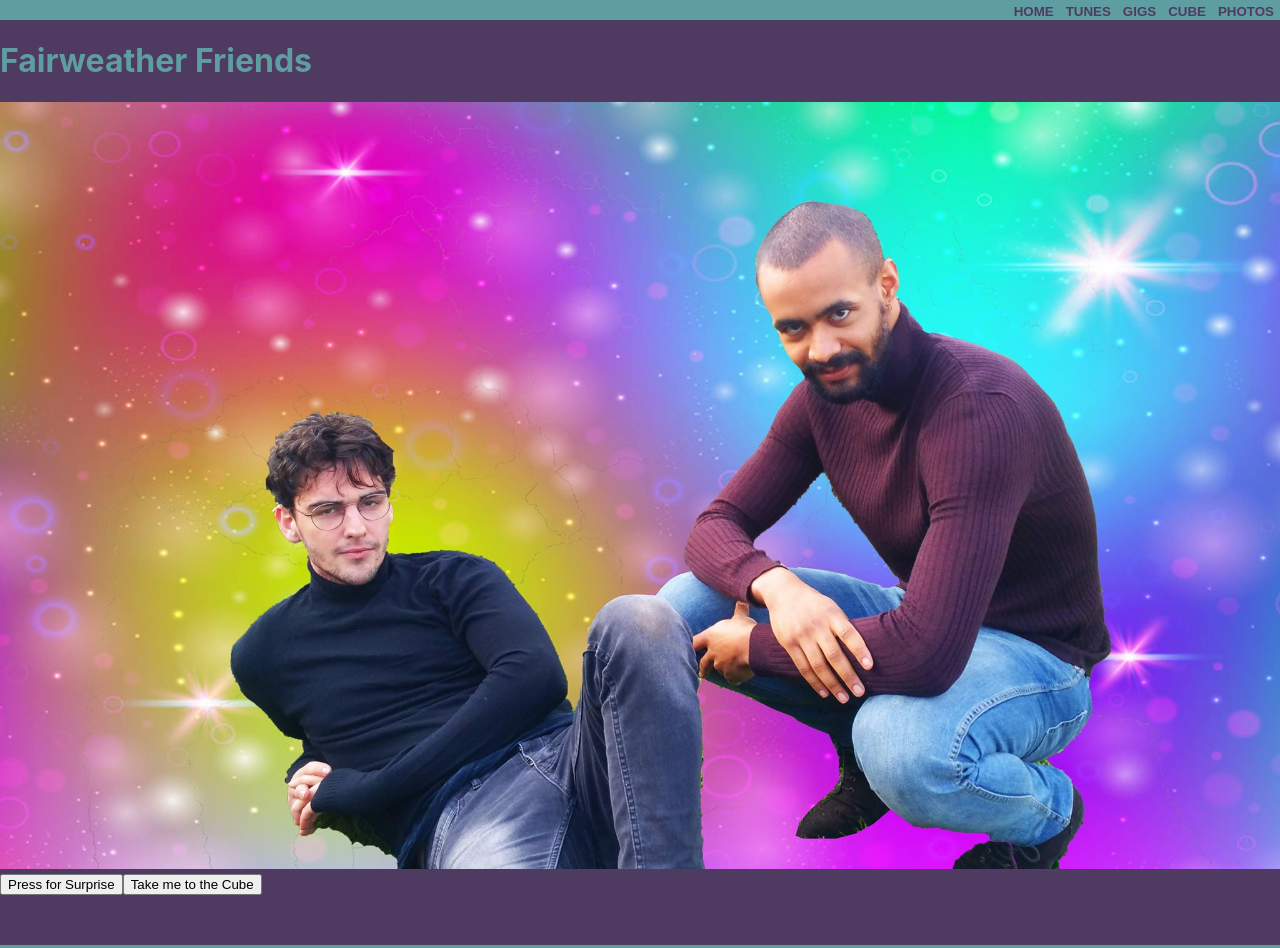
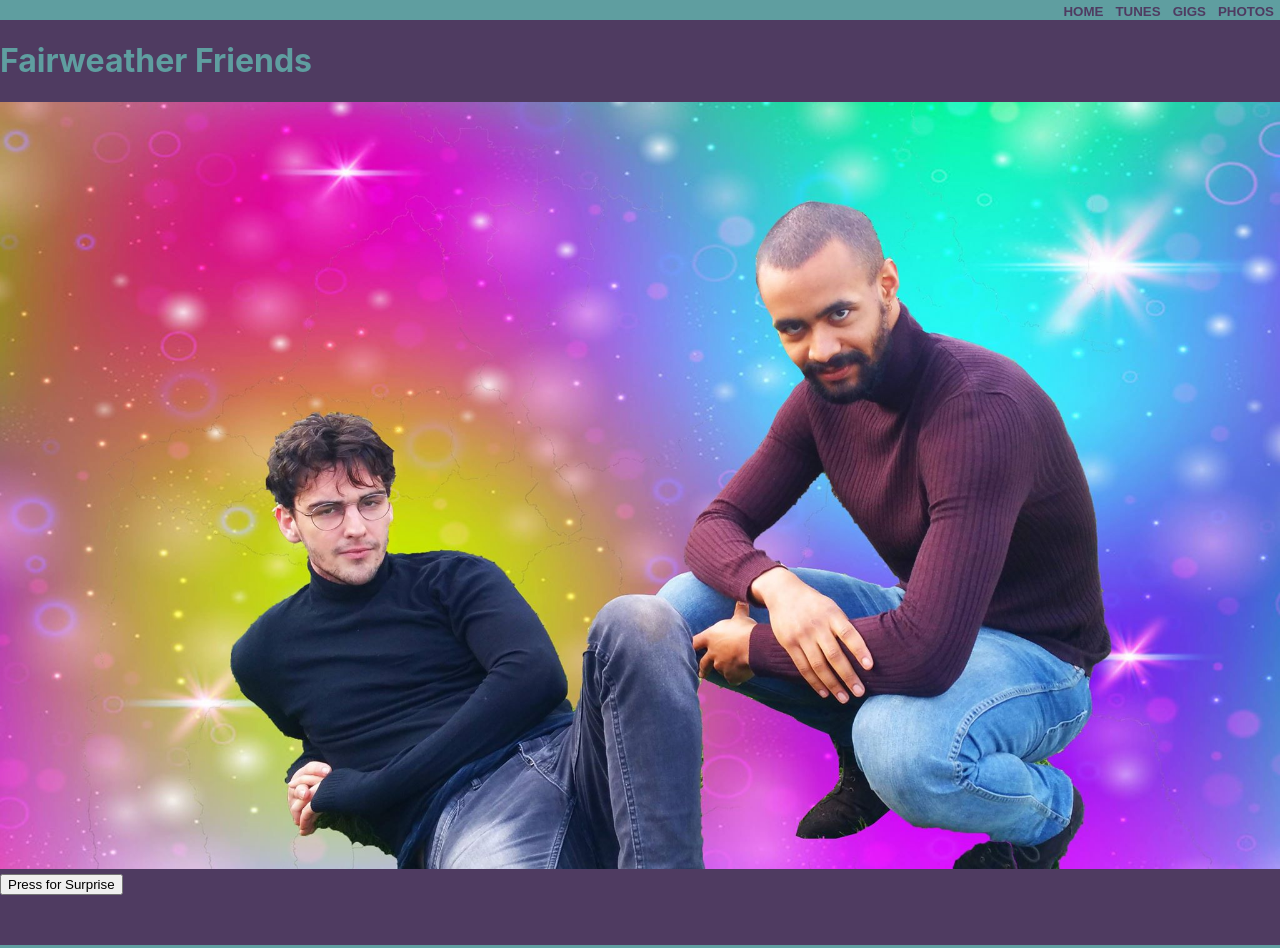
Before and after one commit to jordandavidson1990/fairweatherFriends, a React (Create React App) app: page /home in a window 1280 px wide. Shown: the top 948 px of the page. Built offline with nearby package versions, Linux system fonts and the light colour scheme.

Commit message:
changed the image paths to relative paths

```diff
--- a/src/components/FrontImage.js
+++ b/src/components/FrontImage.js
@@ -2,5 +2,5 @@ import React from "react";
 import "./FrontImage.css";
 
 export default function FrontImage({ img }) {
-  return <img src={`assets/${img}`} alt="surrel-pic" />;
+  return <img src={require(`../assets/${img}`)} alt={img} />;
 }
--- a/src/components/Navbar.js
+++ b/src/components/Navbar.js
@@ -6,19 +6,19 @@ import { useDispatch, useSelector } from "../context";
 export default function Navbar() {
   const dispatch = useDispatch();
 
-  const handleClick = e => {
+  const handleClick = (e) => {
     dispatch({ type: "SET_PAGE", data: e.target.value });
   };
 
-  const { page } = useSelector(state => state);
+  const { page } = useSelector((state) => state);
 
-  const pages = ["Home", "Tunes", "Gigs", "Cube", "Photos"];
+  const pages = ["Home", "Tunes", "Gigs", "Photos"];
 
   const links = pages.map((link, index) => {
     return (
       <Link to={`/${link.toLowerCase()}`} key={index}>
         <button
-          onClick={e => handleClick(e)}
+          onClick={(e) => handleClick(e)}
           value={link}
           className={page === link ? "selected" : "not-selected"}
         >
--- a/src/components/footer/index.js
+++ b/src/components/footer/index.js
@@ -6,7 +6,7 @@ export default function Footer() {
   const socialMedias = icons.map((icon, index) => {
     return (
       <a href={icon.link} key={index}>
-        <img src={`assets/${icon.image}.png`} alt={icon.image} />
+        <img src={require(`../../assets/${icon.image}.png`)} alt={icon.image} />
       </a>
     );
   });
--- a/src/pages/Gigs.js
+++ b/src/pages/Gigs.js
@@ -14,7 +14,7 @@ export default function Gigs() {
       </a>
 
       <CountdownClock date={nextStream} content={"Next Set:"} />
-      <img src="assets/photos/Ross4.jpeg" alt="Sam and Jiggy" />
+      <img src={require("../assets/photos/Ross4.jpeg")} alt="Sam and Jiggy" />
     </div>
   );
 }
--- a/src/pages/Home.js
+++ b/src/pages/Home.js
@@ -13,7 +13,7 @@ export default function Home() {
     if (boolean) {
       setBlindsidersBoolean(true);
       setTitle("Blindsiders");
-      setImage("Blindsiders.png");
+      setImage("blindsiders.png");
     } else {
       setBlindsidersBoolean(false);
       setTitle("Fairweather Friends");
@@ -28,9 +28,6 @@ export default function Home() {
       <button onClick={showJazzyImage} type="button">
         Press for Surprise
       </button>
-      <button>
-        <a href="/cube">Take me to the Cube</a>
-      </button>
     </>
   );
 }
--- a/src/pages/Photos.js
+++ b/src/pages/Photos.js
@@ -4,7 +4,7 @@ import {
   Slider,
   Slide,
   ButtonBack,
-  ButtonNext
+  ButtonNext,
 } from "pure-react-carousel";
 import "pure-react-carousel/dist/react-carousel.es.css";
 import { images } from "../helpers/data";
@@ -13,7 +13,7 @@ export default function Carousel() {
   const slides = images.map((image, index) => {
     return (
       <Slide index={index} key={index}>
-        <img src={`assets/photos/${image}`} alt={image} />
+        <img src={require(`../assets/photos/${image}`)} alt={image} />
       </Slide>
     );
   });
```
